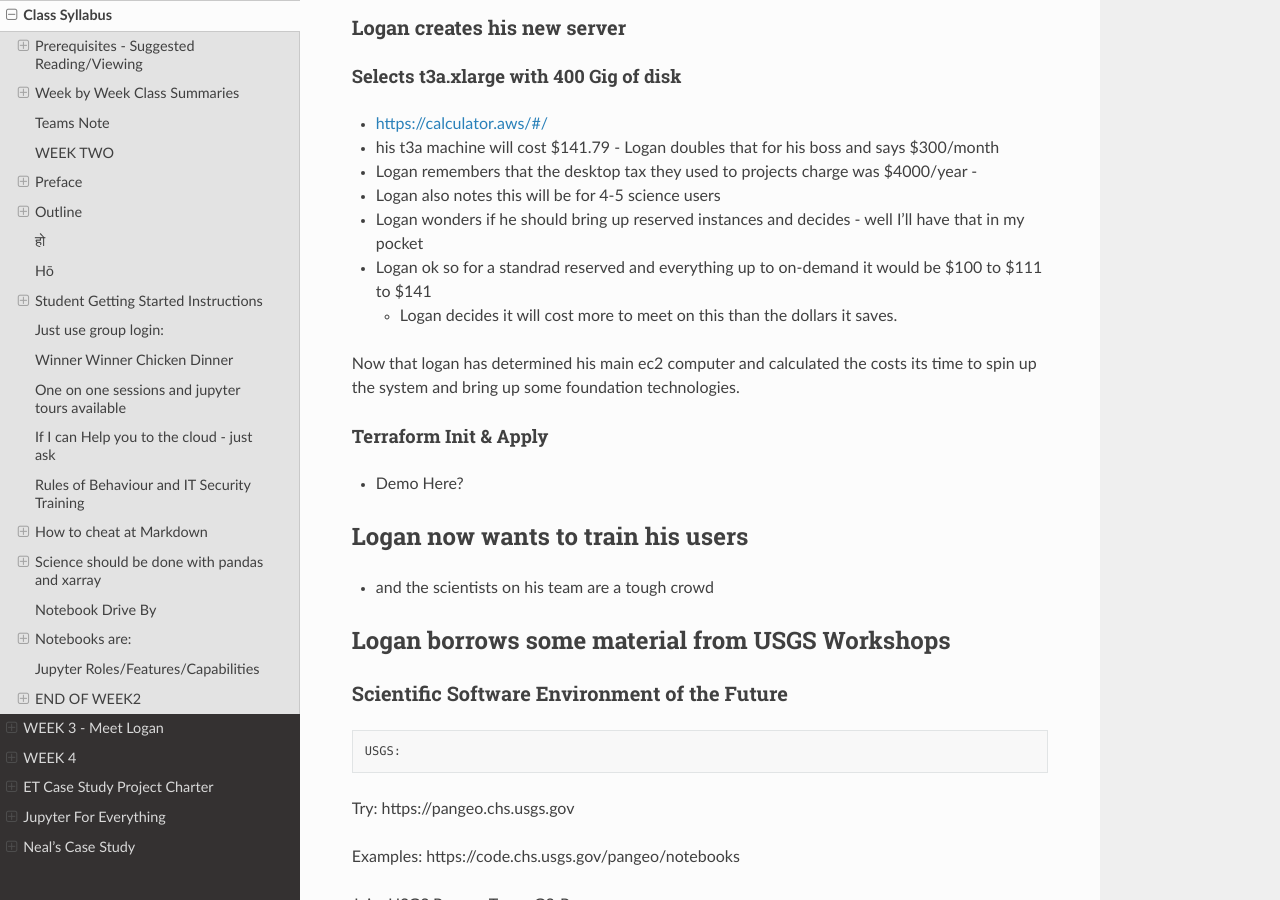
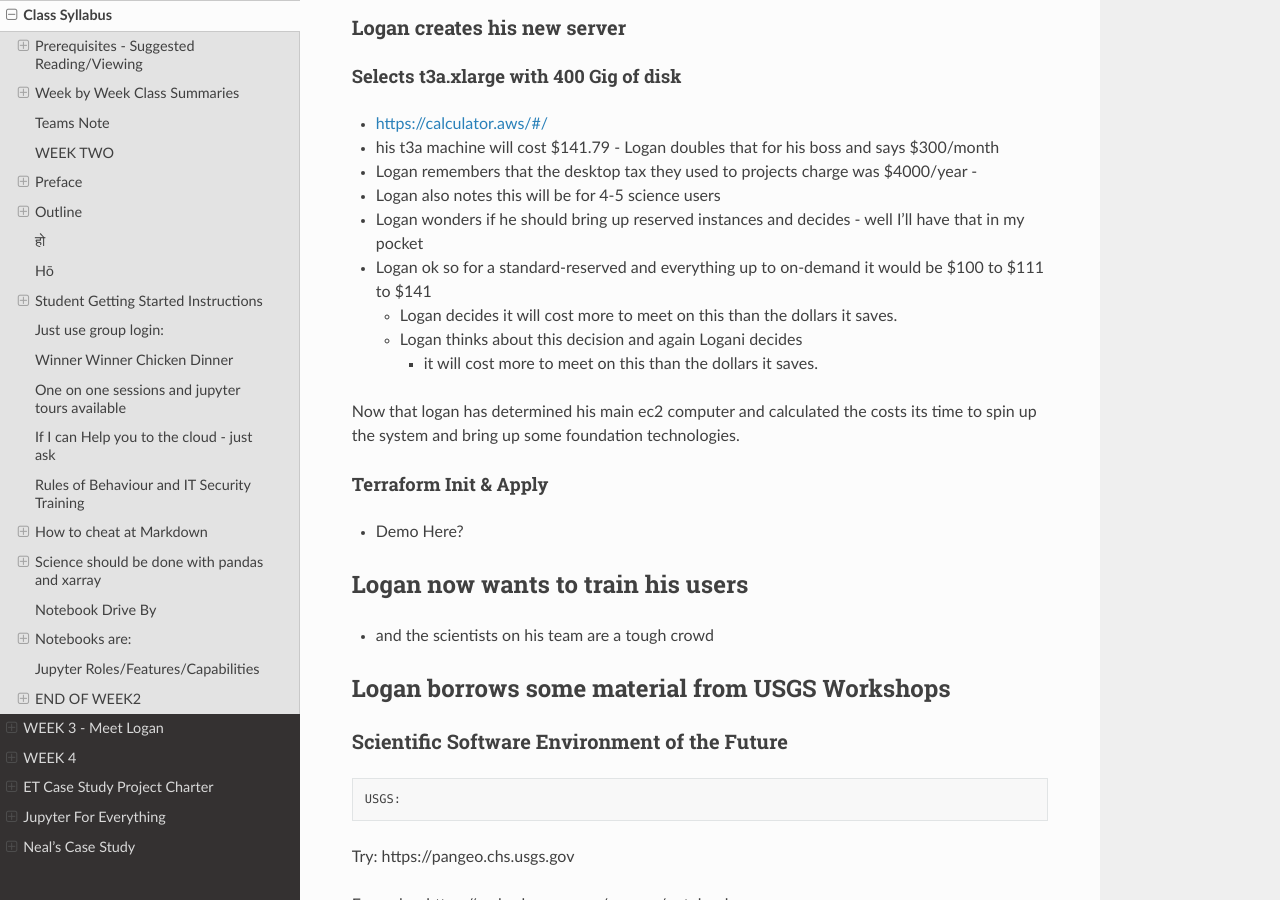
Before and after one commit to tonybutzer/harmony, a Sphinx documentation site: the page built from documentation/source/00weekbyweek.md, in a window 1280 px wide and 900 px high, scrolled down 13474 px. Built offline with Sphinx 7.4.7 and the Read the Docs theme 2.0.0, drawn with Linux system fonts in a browser that asks for light colours; pages that are not in the unit, such as notebooks, are missing from menus.

Commit message:
automatic git update from Makefile

```diff
--- a/documentation/source/00weekbyweek.md
+++ b/documentation/source/00weekbyweek.md
@@ -471,8 +471,10 @@ science_joy = 1 * ec2 + docker * 1e3
 - Logan remembers that the desktop tax they used to projects charge was $4000/year -
 - Logan also notes this will be for 4-5 science users
 - Logan wonders if he should bring up reserved instances and decides - well I'll have that in my pocket
-- Logan ok so for a standrad reserved and everything up to on-demand it would be $100 to $111 to $141
+- Logan ok so for a standard-reserved and everything up to on-demand it would be $100 to $111 to $141
 	- Logan decides it will cost more to meet on this than the dollars it saves.
+	- Logan thinks about this decision and again Logani decides
+		- it will cost more to meet on this than the dollars it saves.
 
 Now that logan has determined his main ec2 computer and calculated the costs its time to spin up the system and bring up some foundation technologies.
 
```
